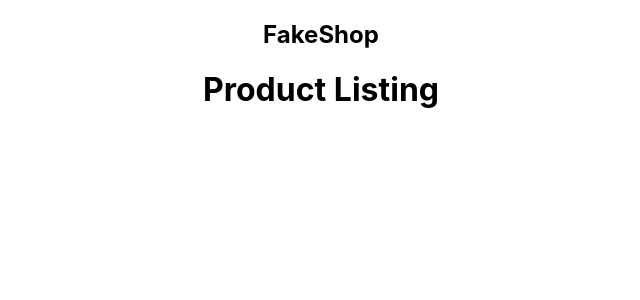
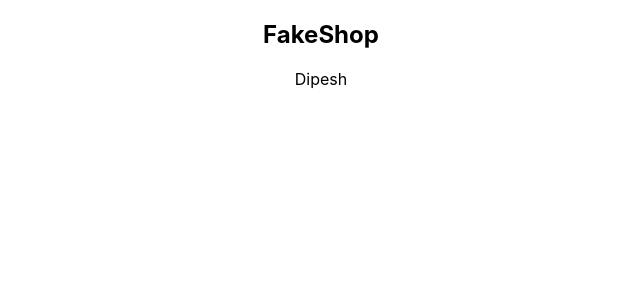
Before and after one commit to LuisCastilloKC/React-Redux, a React (Create React App) app: page / in a window 1280 px wide. Shown: the top 300 px of the page, without its empty margins (319-959 px from the left). Built offline with nearby package versions, Linux system fonts and the light colour scheme.

Commit message:
access to the state in the store for allproducts

```diff
--- a/src/components/ProductComponent.jsx
+++ b/src/components/ProductComponent.jsx
@@ -1,12 +1,22 @@
-import React from 'react'
+import React from "react";
+import { useSelector } from "react-redux";
 
-const ProductComponent = () =>{
+const ProductComponent = () => {
+    const products = useSelector((state) => state.allProducts.products)
+    const { id, title} = products[0]
 
-    return(
+  return (
+    <div>
+      <div>
         <div>
-            <h1> Product Component</h1>
+          <div></div>
+          <div>
+            <div>{title}</div>
+          </div>
         </div>
-    )
-}
+      </div>
+    </div>
+  );
+};
 
-export default ProductComponent
+export default ProductComponent;
--- a/src/components/ProductListing.jsx
+++ b/src/components/ProductListing.jsx
@@ -1,10 +1,14 @@
 import React from 'react'
+import { useSelector } from 'react-redux'
+import ProductComponent from './ProductComponent'
 
 const ProductListing = () => {
+    const products = useSelector((state)=> state)
 
+    console.log(products)
     return(
         <div>
-            <h1>Product Listing</h1>
+            <ProductComponent />
         </div>
     )
 }
```
